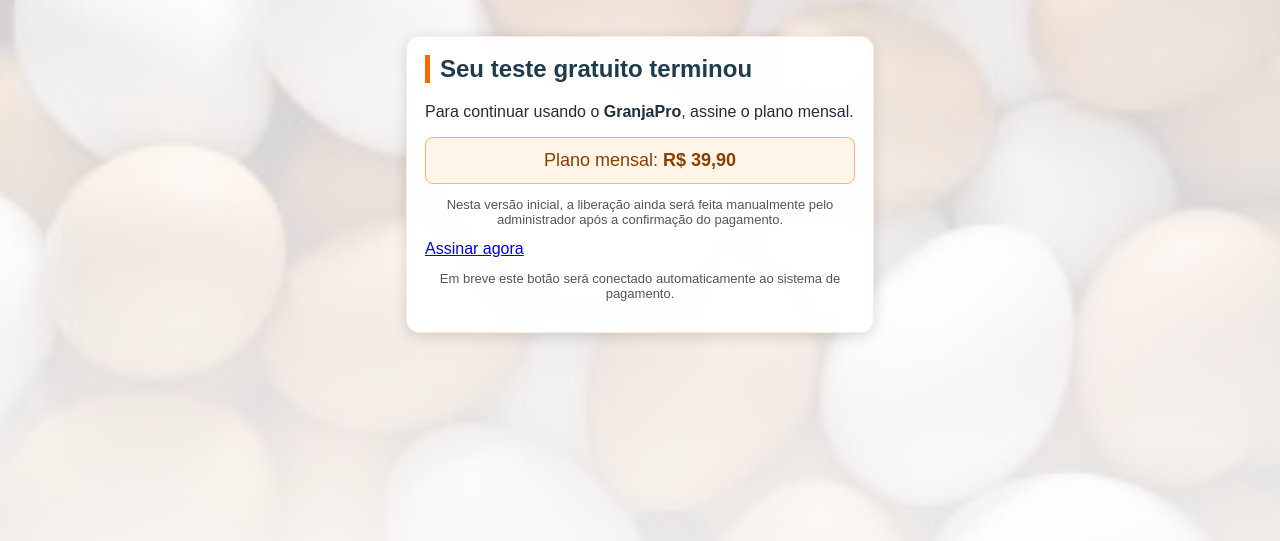
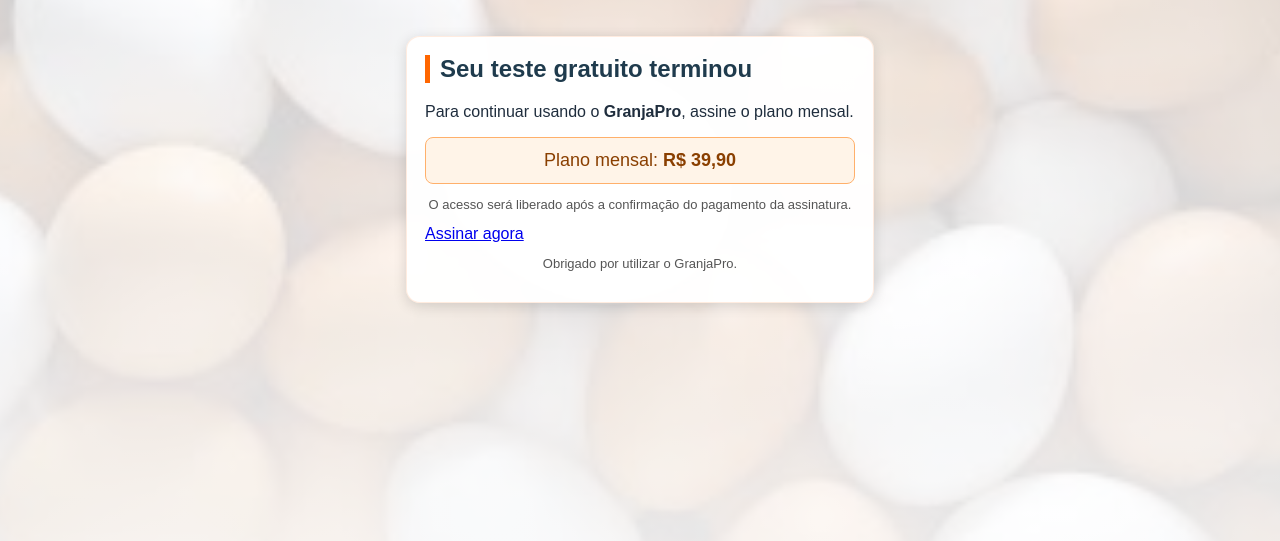
Before and after one commit to RaoMao0712/Controle-Granjas, a Flask app: page /assinatura in a window 1280 px wide. Shown: the part 166-707 px from the top of the page. Run offline with Flask 3, Linux system fonts and the light colour scheme; a user stored in the database is signed in; parts of the project's set-up code (start-up, migrations or seed data) failed here and were passed over; some libraries are stand-ins or nearby versions.

Commit message:
Update payment confirmation and button link in assinatura.html

```diff
--- a/templates/assinatura.html
+++ b/templates/assinatura.html
@@ -13,15 +13,19 @@
     </div>
 
     <p class="obs">
-        Nesta versão inicial, a liberação ainda será feita manualmente pelo administrador após a confirmação do pagamento.
+        O acesso será liberado após a confirmação do pagamento da assinatura.
     </p>
 
-    <a class="botao-assinatura" href="#" target="_blank">
+    <a
+        class="botao-assinatura"
+        href="COLE_AQUI_O_LINK_DO_MERCADO_PAGO"
+        target="_blank"
+    >
         Assinar agora
     </a>
 
     <p class="obs">
-        Em breve este botão será conectado automaticamente ao sistema de pagamento.
+        Obrigado por utilizar o GranjaPro.
     </p>
 </div>
 {% endblock %}
```
